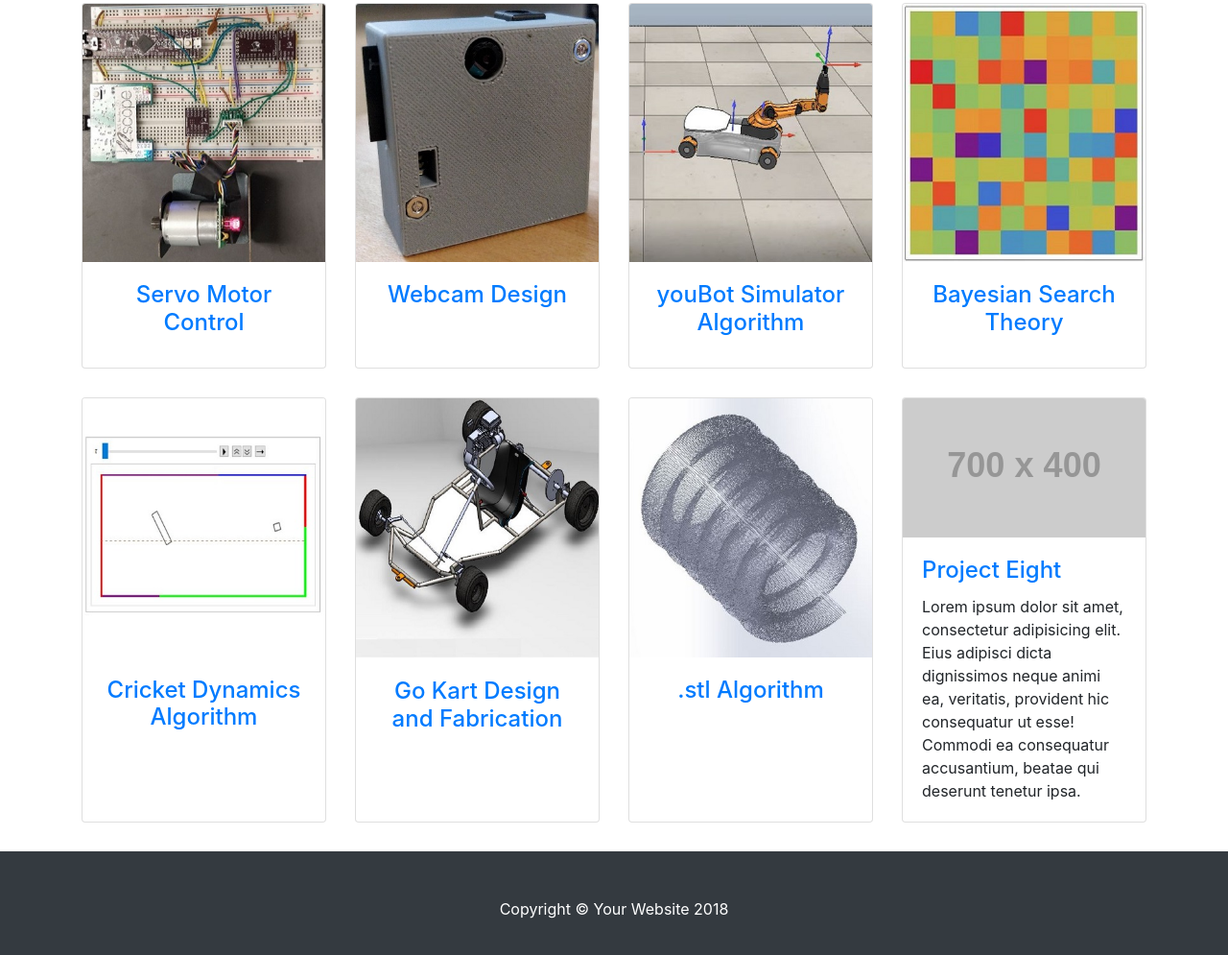
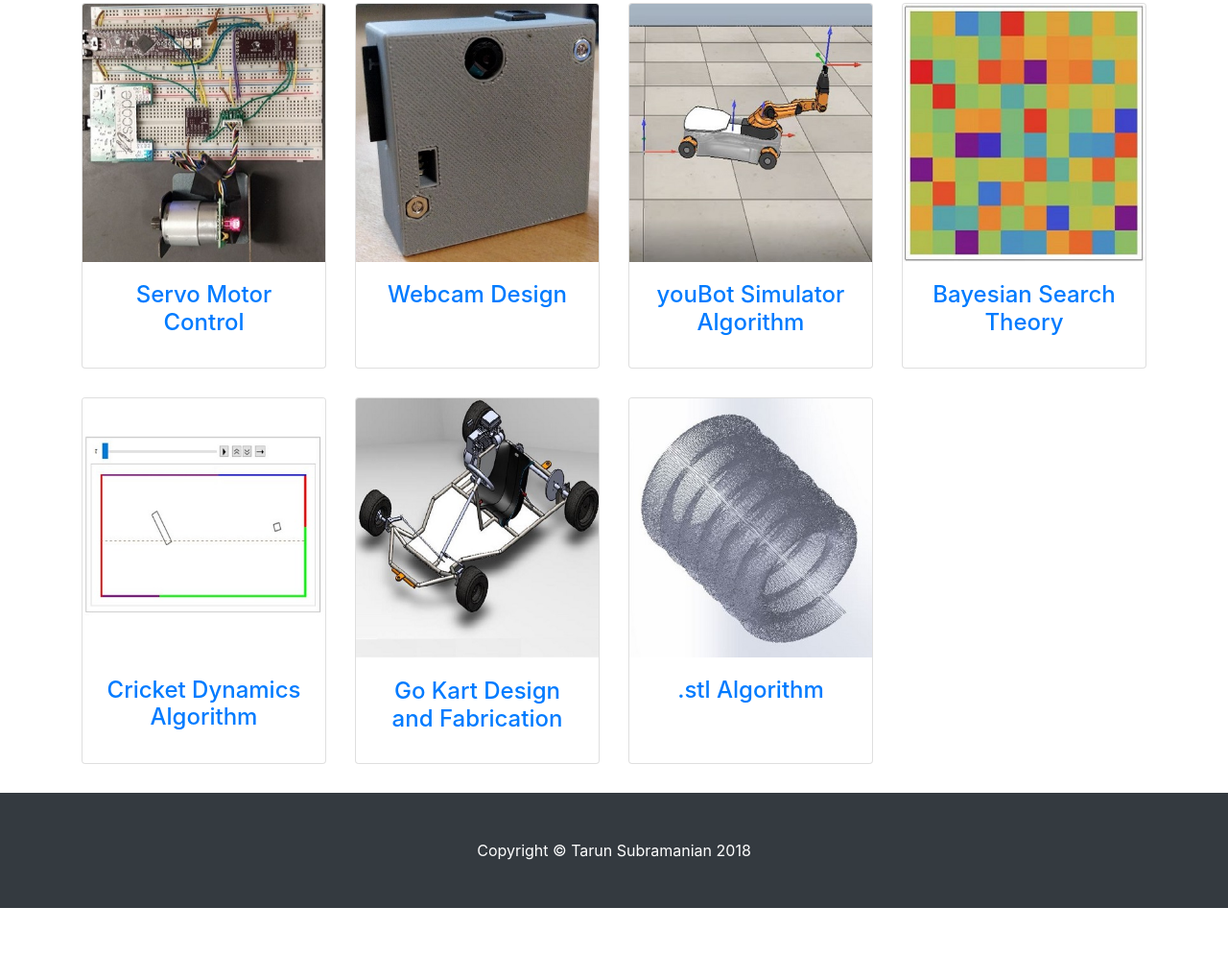
Before and after one commit to tarun0917/tarun0917.github.io, a plain HTML site: page index.html in a window 1280 px wide. Shown: the part 149-1144 px from the top of the page at 96% size. After the commit the page ends 1095 px from the top, so only its background shows below. Drawn offline with Linux system fonts and the light colour scheme; placeholder pictures from the web are drawn by us.

Commit message:
Minor Changes

```diff
--- a/index.html
+++ b/index.html
@@ -122,18 +122,7 @@
             </div>
           </div>
         </div>
-        <div class="col-lg-3 col-md-4 col-sm-6 portfolio-item">
-          <div class="card h-100">
-            <a href="#"><img class="card-img-top" src="http://placehold.it/700x400" alt=""></a>
-            <div class="card-body">
-              <h4 class="card-title">
-                <a href="#">Project Eight</a>
-              </h4>
-              <p class="card-text">Lorem ipsum dolor sit amet, consectetur adipisicing elit. Eius adipisci dicta dignissimos neque animi ea, veritatis, provident hic consequatur ut esse! Commodi ea consequatur accusantium, beatae qui deserunt tenetur ipsa.</p>
-            </div>
-          </div>
         </div>
-      </div>
       <!-- /.row -->
 
       <!-- Pagination -->
@@ -145,7 +134,7 @@
     <!-- Footer -->
     <footer class="py-5 bg-dark">
       <div class="container">
-        <p class="m-0 text-center text-white">Copyright &copy; Your Website 2018</p>
+        <p class="m-0 text-center text-white">Copyright &copy; Tarun Subramanian 2018</p>
       </div>
       <!-- /.container -->
     </footer>
```
Also changed, not shown: project1.html (+5 -1 lines), project2.html (+1 -1 lines), project3.html (+1 -1 lines), project4.html (+1 -1 lines), project5.html (+5 -0 lines), project6.html (+1 -1 lines), project7.html (+1 -1 lines).
